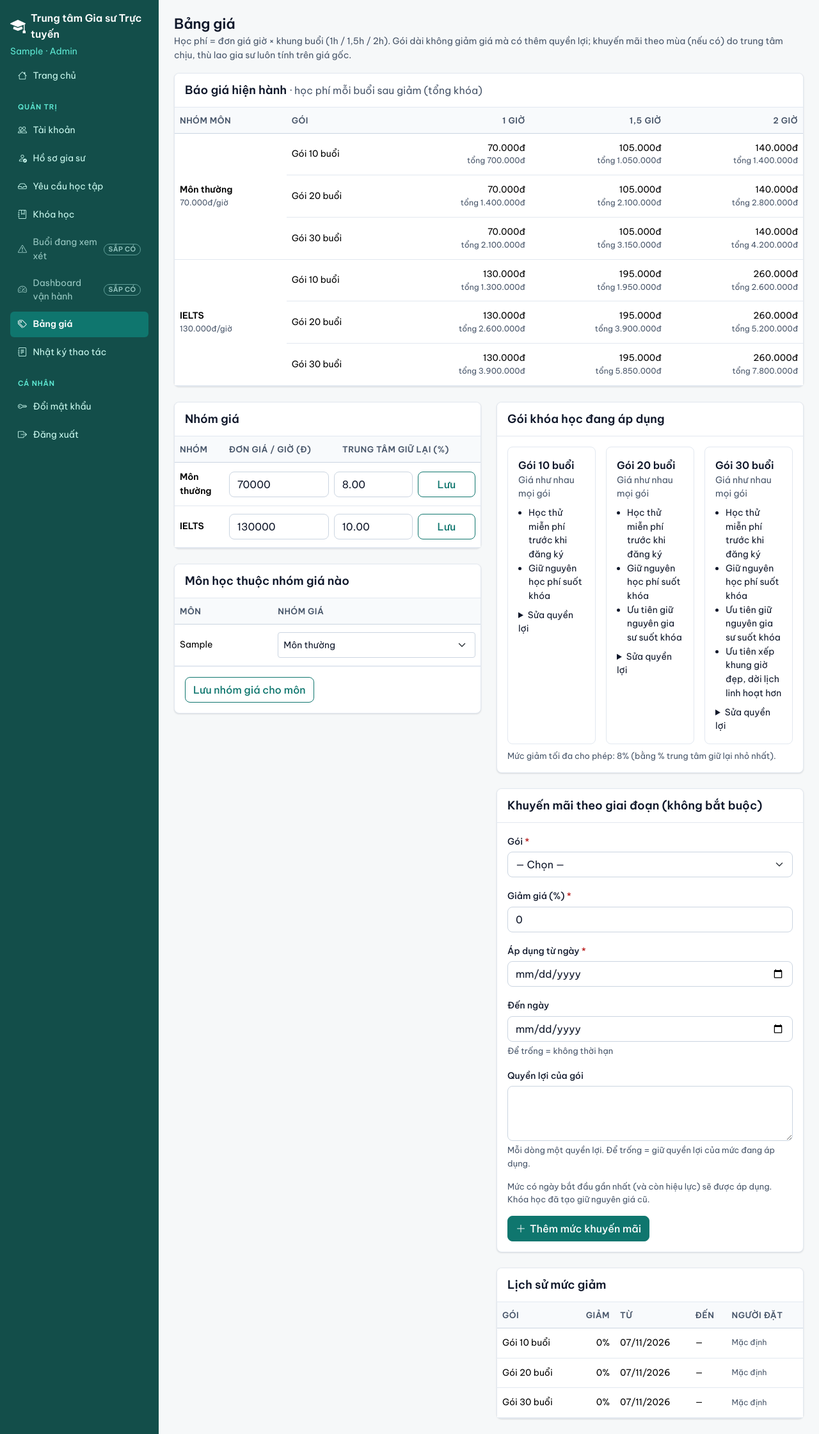
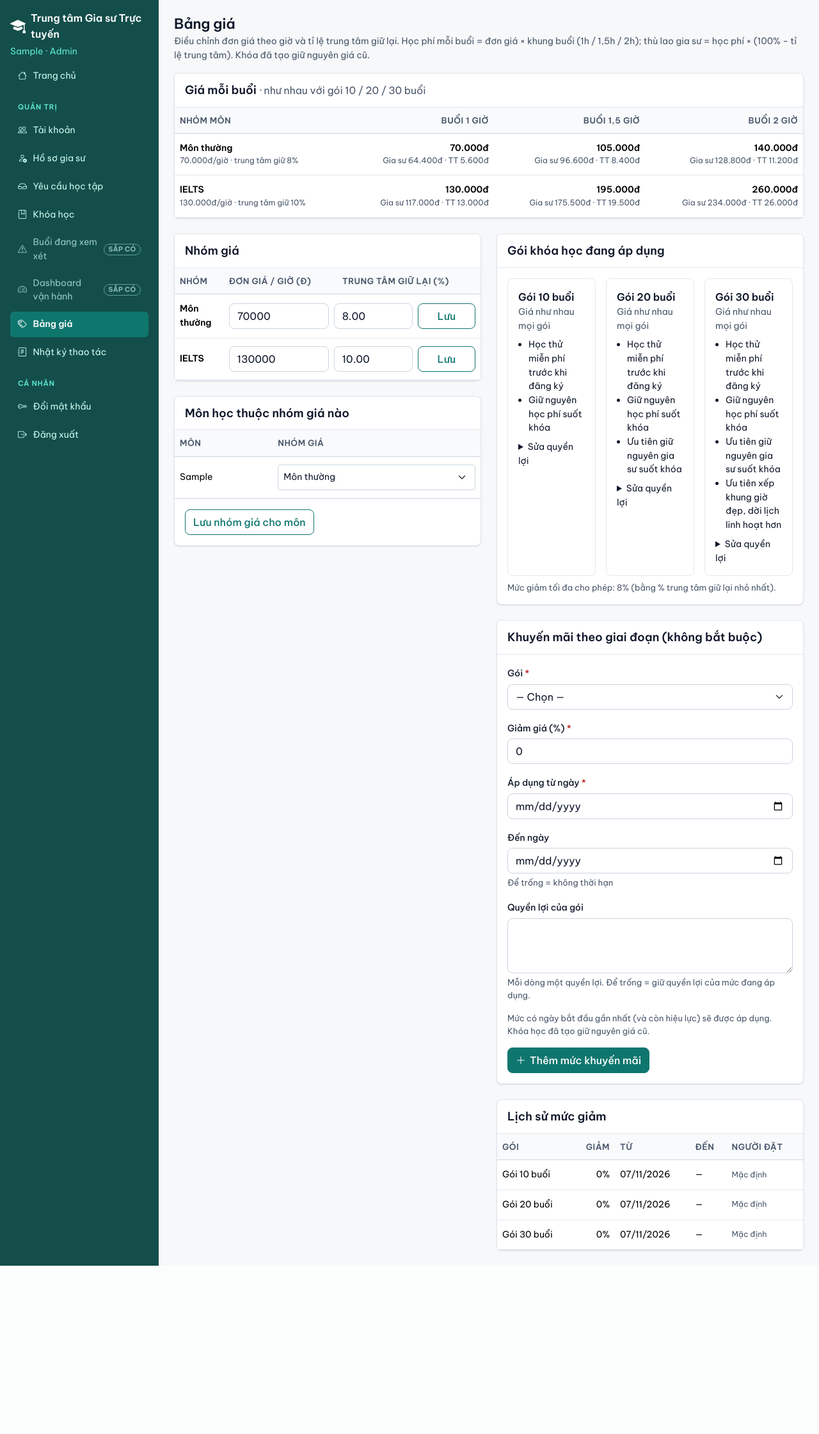
Before and after one commit to duchoang10112005/Code, a Django app: page /bang-gia/ in a window 1280 px wide. Shown: the whole page at 64% size. After the commit the page ends 1978 px from the top, so only its background shows below. Run offline with Django 5.2, Linux system fonts and the light colour scheme; a user stored in the database is signed in; data comes from the database, SQL or seed files in the repository; tables that the repository leaves empty hold one stand-in row (values such as "Sample post").

Commit message:
Bảng giá chỉ dành cho Admin; bảng giá gọn theo nhóm môn × khung giờ
- NV tuyển sinh không còn menu / quyền vào Bảng giá (form tạo khóa đã tự báo giá)
- Bảng giá hiện học phí, phần gia sư nhận và phần trung tâm giữ cho từng
  khung 1h / 1,5h / 2h thay cho lưới 9 dòng lặp giá

Co-Authored-By: Claude Opus 5.5 <noreply@anthropic.com>

```diff
--- a/core/views/bang_gia.py
+++ b/core/views/bang_gia.py
@@ -1,5 +1,7 @@
-"""Bảng giá: Admin cấu hình đơn giá / % trung tâm theo nhóm môn, gán môn vào nhóm, đặt % giảm của
-gói 10/20/30 buổi theo giai đoạn. NV tuyển sinh xem để báo giá cho phụ huynh."""
+"""Bảng giá – chỉ Admin: cấu hình đơn giá / % trung tâm theo nhóm môn, gán môn vào nhóm, quyền lợi gói,
+khuyến mãi theo giai đoạn. NV tuyển sinh không cần trang này: form tạo khóa tự báo giá."""
+
+from decimal import Decimal
 
 from django.contrib import messages
 from django.shortcuts import get_object_or_404, redirect, render
@@ -7,25 +9,25 @@ from django.views.decorators.http import require_POST
 
 from core.forms import GoiKhoaHocForm, NhomGiaForm
 from core.models import GoiKhoaHoc, KhoaHoc, MonHoc, NhomGia
-from core.permissions import ADMIN, TUYEN_SINH, vai_tro_required
+from core.permissions import ADMIN, vai_tro_required
 from core.services import bang_gia
 from core.services.nhat_ky import ghi_nhat_ky
 from core.services.tien_ich import dinh_dang_phan_tram, dinh_dang_tien
 
 
-@vai_tro_required(ADMIN, TUYEN_SINH)
+@vai_tro_required(ADMIN)
 def xem(request, form_goi=None, form_nhom=None):
     ds_nhom = list(NhomGia.objects.all())
     goi = bang_gia.goi_dang_ap_dung()
-    bao_gia = bang_gia.bang_bao_gia()
-    # Bảng báo giá dạng lưới: nhóm → [(gói, [giá 1h, 1,5h, 2h])]
+    # Lưới: nhóm môn × khung giờ → học phí gốc / gia sư nhận / trung tâm giữ mỗi buổi
     luoi = []
     for nhom in ds_nhom:
-        hang = []
-        for so in sorted(goi):
-            o = [b for b in bao_gia if b["nhom_id"] == nhom.pk and b["so_buoi"] == so]
-            hang.append((goi[so], o))
-        luoi.append((nhom, hang))
+        o = []
+        for phut, _ in KhoaHoc.ThoiLuong.choices:
+            goc = nhom.don_gia_gio * phut // 60
+            thu_lao = bang_gia.lam_tron(Decimal(goc) * (100 - nhom.ty_le_trung_tam) / 100, 100)
+            o.append({"hoc_phi": goc, "thu_lao": thu_lao, "trung_tam": goc - thu_lao})
+        luoi.append((nhom, o))
     return render(request, "core/bang_gia.html", {
         "ds_nhom": ds_nhom,
         "forms_nhom": {n.pk: (form_nhom if form_nhom and form_nhom.instance.pk == n.pk else NhomGiaForm(instance=n, prefix=f"n{n.pk}")) for n in ds_nhom},
@@ -33,6 +35,7 @@ def xem(request, form_goi=None, form_nhom=None):
         "goi": goi, "lich_su_goi": GoiKhoaHoc.objects.select_related("tao_boi")[:30],
         "form_goi": form_goi or GoiKhoaHocForm(),
         "luoi": luoi, "khung_gio": KhoaHoc.ThoiLuong.choices,
+        "co_khuyen_mai": any(g.ty_le_giam for g in goi.values()),
         "gioi_han_giam": bang_gia.gioi_han_giam(),
     })
 
--- a/templates/base.html
+++ b/templates/base.html
@@ -42,7 +42,6 @@
         <li><a class="nav-link {% if 'hoc_vien' in p %}active{% endif %}" href="{% url 'hoc_vien_danh_sach' %}"><i class="bi bi-person-lines-fill" aria-hidden="true"></i>Học viên</a></li>
         <li><a class="nav-link {% if 'gia_su' in p %}active{% endif %}" href="{% url 'gia_su_danh_sach' %}"><i class="bi bi-person-badge" aria-hidden="true"></i>Gia sư</a></li>
         <li><a class="nav-link {% if 'khoa_hoc' in p %}active{% endif %}" href="{% url 'khoa_hoc_danh_sach' %}"><i class="bi bi-journal-bookmark" aria-hidden="true"></i>Khóa học</a></li>
-        <li><a class="nav-link {% if 'bang_gia' in p %}active{% endif %}" href="{% url 'bang_gia' %}"><i class="bi bi-tags" aria-hidden="true"></i>Bảng giá</a></li>
         {% include "partials/muc_sap_co.html" with icon="cash-coin" ten="Đối soát thù lao" %}
       {% endif %}
 
--- a/templates/core/bang_gia.html
+++ b/templates/core/bang_gia.html
@@ -4,25 +4,25 @@
 {% block content %}
 <div class="dau-trang">
   <div><h1 class="mb-1">Bảng giá</h1>
-    <p class="mo-ta">Học phí = đơn giá giờ × khung buổi (1h / 1,5h / 2h). Gói dài không giảm giá mà có thêm quyền lợi; khuyến mãi theo mùa (nếu có) do trung tâm chịu, thù lao gia sư luôn tính trên giá gốc.</p></div>
+    <p class="mo-ta">Điều chỉnh đơn giá theo giờ và tỉ lệ trung tâm giữ lại. Học phí mỗi buổi = đơn giá × khung buổi (1h / 1,5h / 2h); thù lao gia sư = học phí × (100% − tỉ lệ trung tâm). Khóa đã tạo giữ nguyên giá cũ.</p></div>
 </div>
 
-{# ---------------- Báo giá nhanh (cho cả NVTS) ---------------- #}
+{# ---------------- Giá mỗi buổi theo nhóm môn × khung giờ ---------------- #}
 <div class="card mb-4">
-  <div class="card-header">Báo giá hiện hành <span class="small text-muted fw-normal">· học phí mỗi buổi sau giảm (tổng khóa)</span></div>
+  <div class="card-header">Giá mỗi buổi <span class="small text-muted fw-normal">· như nhau với gói 10 / 20 / 30 buổi{% if co_khuyen_mai %}, chưa tính khuyến mãi đang chạy{% endif %}</span></div>
   <div class="table-responsive"><table class="table">
-    <thead><tr><th>Nhóm môn</th><th>Gói</th>{% for v, nhan in khung_gio %}<th class="cot-so">{{ nhan }}</th>{% endfor %}</tr></thead>
+    <thead><tr><th>Nhóm môn</th>{% for v, nhan in khung_gio %}<th class="cot-so">Buổi {{ nhan }}</th>{% endfor %}</tr></thead>
     <tbody>
-    {% for nhom, hang in luoi %}
-      {% for goi, o in hang %}
-        <tr>
-          {% if forloop.first %}<td rowspan="{{ hang|length }}" class="fw-semibold">{{ nhom.ten }}<div class="small text-muted fw-normal">{{ nhom.don_gia_gio|tien }}/giờ</div></td>{% endif %}
-          <td>{{ goi.get_so_buoi_display }}{% if goi.ty_le_giam %} <span class="small" style="color:var(--gs-tone-success-fg)">−{{ goi.ty_le_giam|phan_tram }}</span>{% endif %}</td>
-          {% for b in o %}<td class="cot-so">{{ b.hoc_phi|tien }}<div class="small text-muted">tổng {% widthratio b.hoc_phi 1 goi.so_buoi as tong %}{{ tong|tien }}</div></td>{% endfor %}
-        </tr>
-      {% endfor %}
+    {% for nhom, o in luoi %}
+      <tr>
+        <td class="fw-semibold">{{ nhom.ten }}<div class="small text-muted fw-normal">{{ nhom.don_gia_gio|tien }}/giờ · trung tâm giữ {{ nhom.ty_le_trung_tam|phan_tram }}</div></td>
+        {% for x in o %}
+          <td class="cot-so"><div class="fw-semibold">{{ x.hoc_phi|tien }}</div>
+            <div class="small text-muted">Gia sư {{ x.thu_lao|tien }} · TT {{ x.trung_tam|tien }}</div></td>
+        {% endfor %}
+      </tr>
     {% empty %}
-      <tr><td colspan="5"><div class="trang-rong py-3">Chưa có nhóm giá hoặc gói đang áp dụng.</div></td></tr>
+      <tr><td colspan="4"><div class="trang-rong py-3">Chưa có nhóm giá.</div></td></tr>
     {% endfor %}
     </tbody>
   </table></div>
--- a/templates/core/yeu_cau/chi_tiet.html
+++ b/templates/core/yeu_cau/chi_tiet.html
@@ -66,7 +66,7 @@
         <div class="row g-3">
           <div class="col-md-6"><div class="border rounded p-3 h-100">
             <div class="fw-semibold mb-1">A. Đăng ký chính thức ngay</div>
-            <div class="small text-muted mb-2">Phụ huynh không cần học thử. Mở khóa với số buổi, học phí, thù lao.</div>
+            <div class="small text-muted mb-2">Phụ huynh không cần học thử. Chọn gói 10 / 20 / 30 buổi và khung giờ — học phí tự tính theo bảng giá.</div>
             {% if user.la_tuyen_sinh and co_the_tao_khoa %}<a href="{% url 'khoa_hoc_tao' yc.pk %}" class="btn btn-primary btn-sm"><i class="bi bi-journal-plus" aria-hidden="true"></i>Tạo khóa chính thức</a>{% endif %}
           </div></div>
           <div class="col-md-6"><div class="border rounded p-3 h-100">
```
Also changed, not shown: core/tests/test_bang_gia.py (+3 -2 lines).
